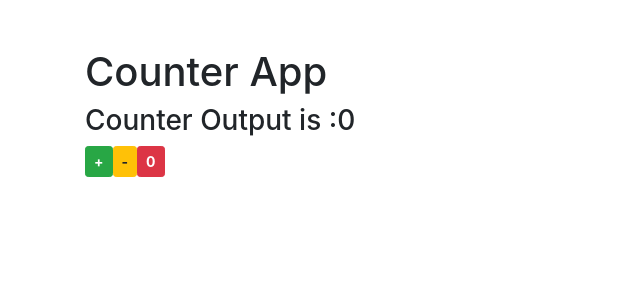
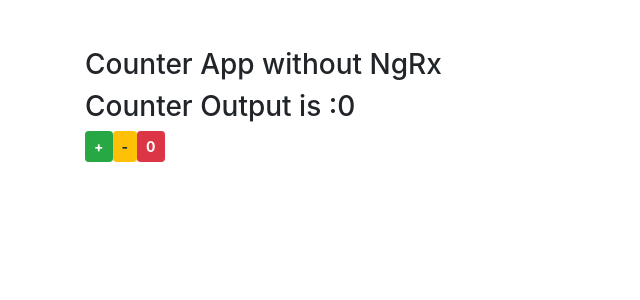
Before and after one commit to usman-004/Angular-NgRx, an Angular app: page / in a window 1280 px wide. Shown: the top 300 px of the page, without its empty margins (0-640 px from the left). Built offline with nearby package versions, Linux system fonts and the light colour scheme.

Commit message:
counter app

```diff
--- a/src/app/components/counter/counter.component.html
+++ b/src/app/components/counter/counter.component.html
@@ -1,7 +1,7 @@
 <div class="container mt-5">
   <div class="row">
     <div class="col-md-12">
-      <h1>Counter App</h1>
+      <h3>Counter App without NgRx</h3>
       <app-counter-output [counter]="counter"></app-counter-output>
     </div>
     <div class="col-md-6">
```
